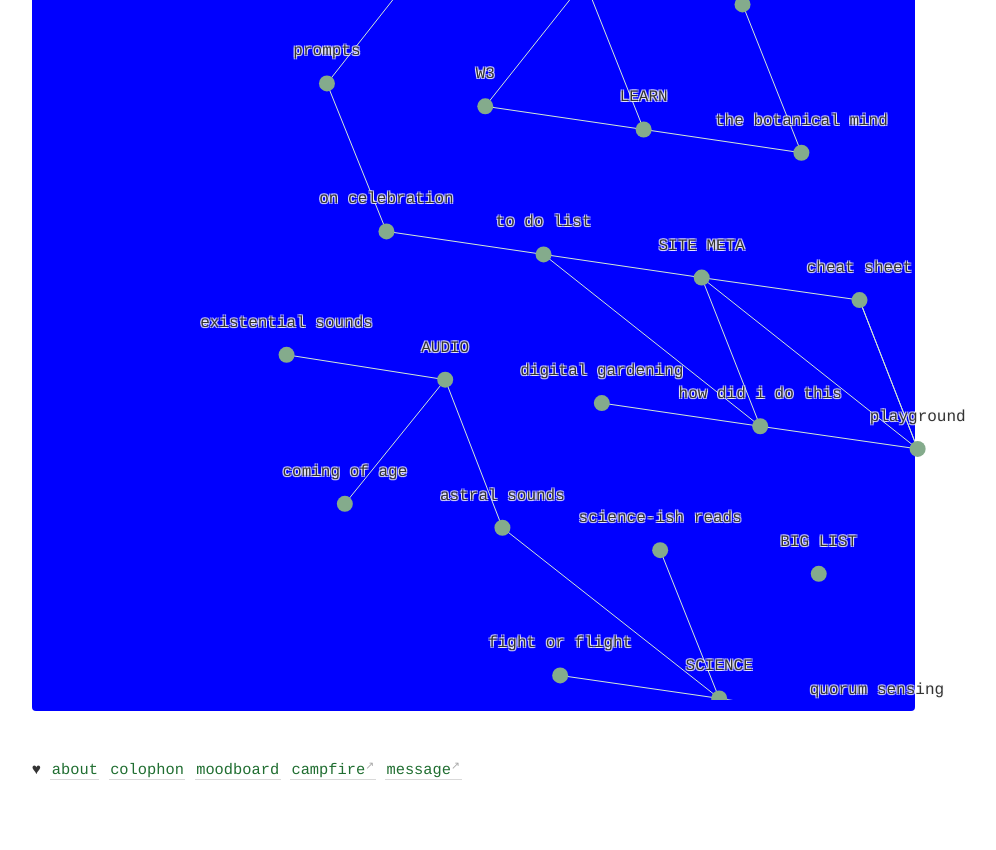
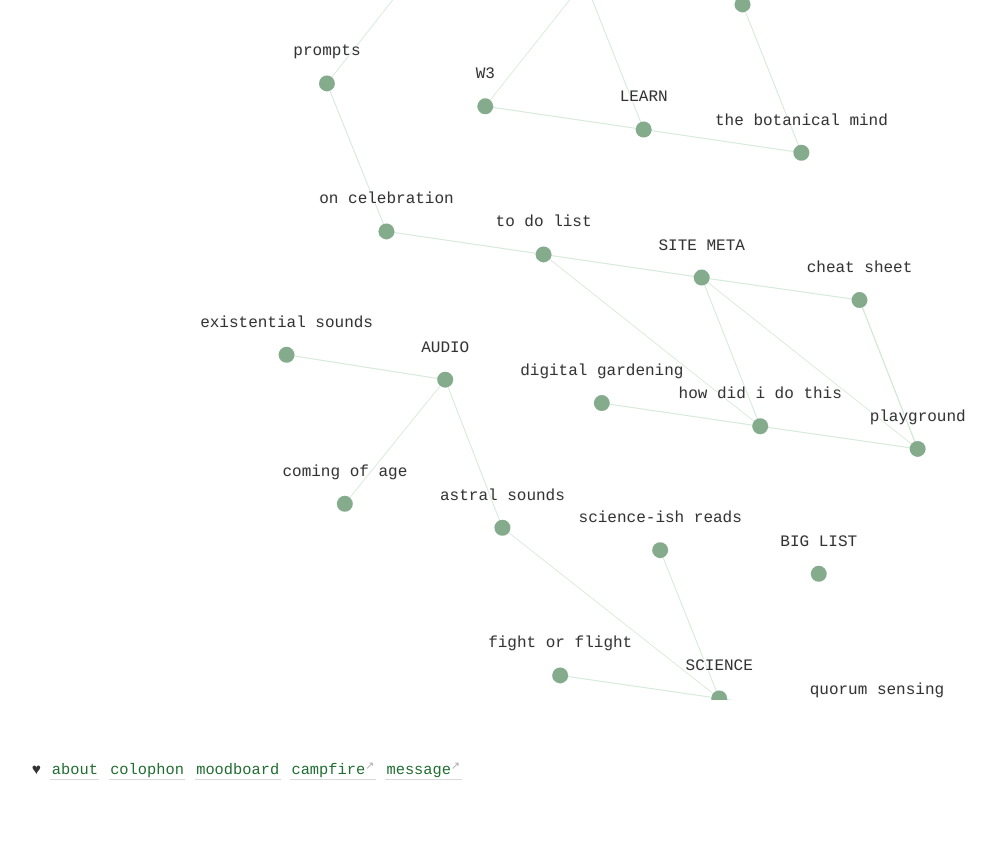
Before and after one commit to geminiworms/talyssagarden.github.io, a Jekyll site: the page built from _pages/index.md, in a window 1280 px wide. Shown: the part 374-1224 px from the top of the page, without its empty margins (45-1041 px from the left). Built offline with Jekyll 4.4.1, drawn with Linux system fonts in a browser that asks for light colours.

Commit message:
Update notes_graph.html

```diff
--- a/_includes/notes_graph.html
+++ b/_includes/notes_graph.html
@@ -28,7 +28,7 @@
   }
 
   #graph-wrapper {
-    background: #0000ffff;
+    background: #ffffff;
     border-radius: 4px;
     height: auto;
   }
```
